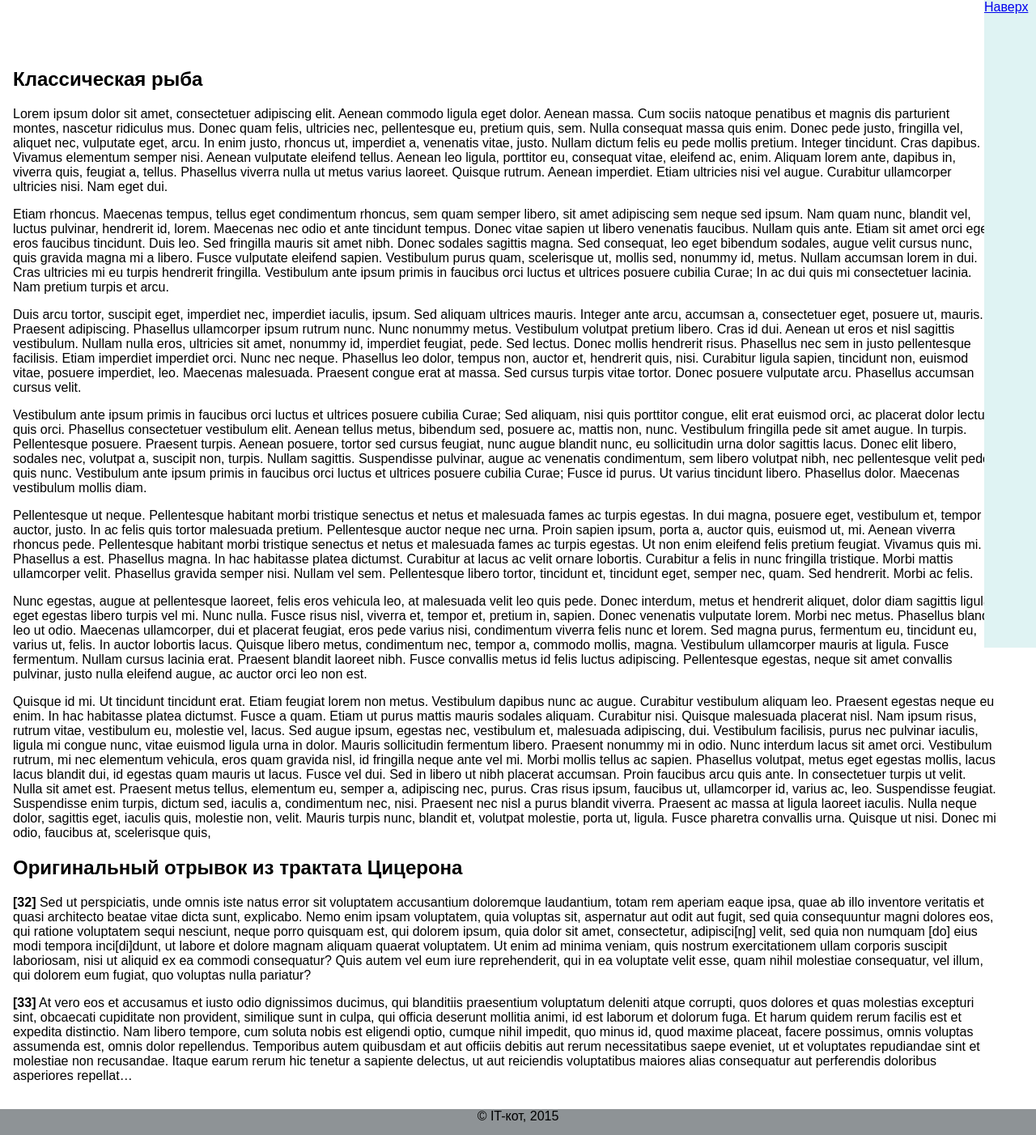
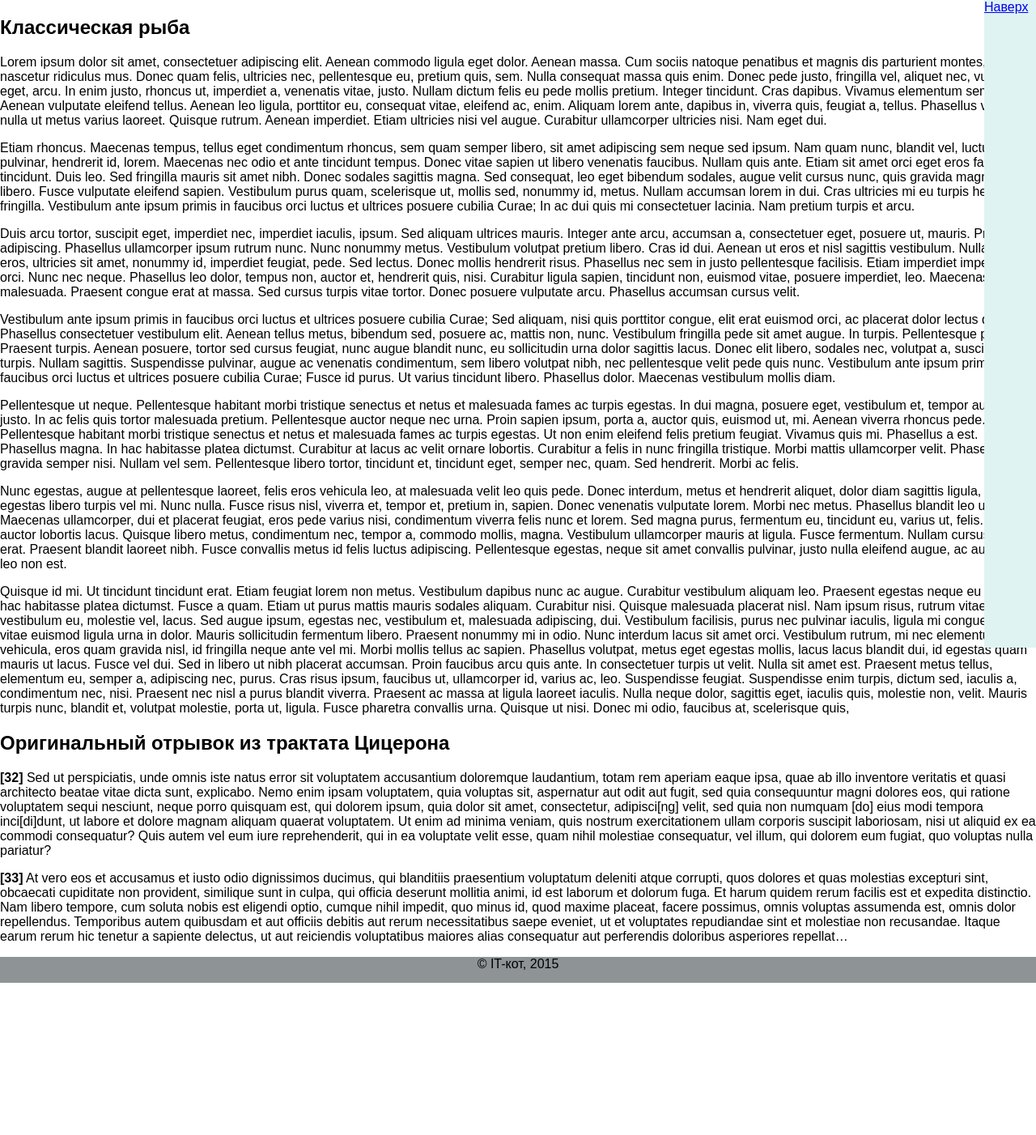
Before and after one commit to it-cat-vk/it-cat-vk.github.io, a PHP site: page / in a window 1280 px wide. Shown: the part 50-1452 px from the top of the page at 81% size. After the commit the page ends 1264 px from the top, so only its background shows below. Run offline with PHP 8.4, Linux system fonts and the light colour scheme.

Commit message:
Вынос фрагмента

```diff
--- a/styles/header.css
+++ b/styles/header.css
@@ -27,7 +27,3 @@ header > nav
 	width: 48px;
 	height: 48px;
 }
-main
-{
-	padding: 64px 48px 16px 16px;
-}
```
